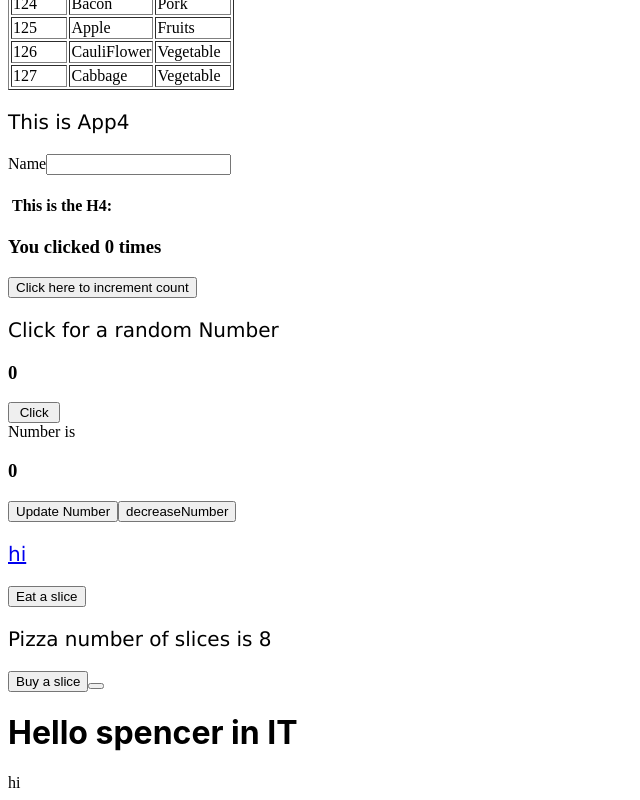
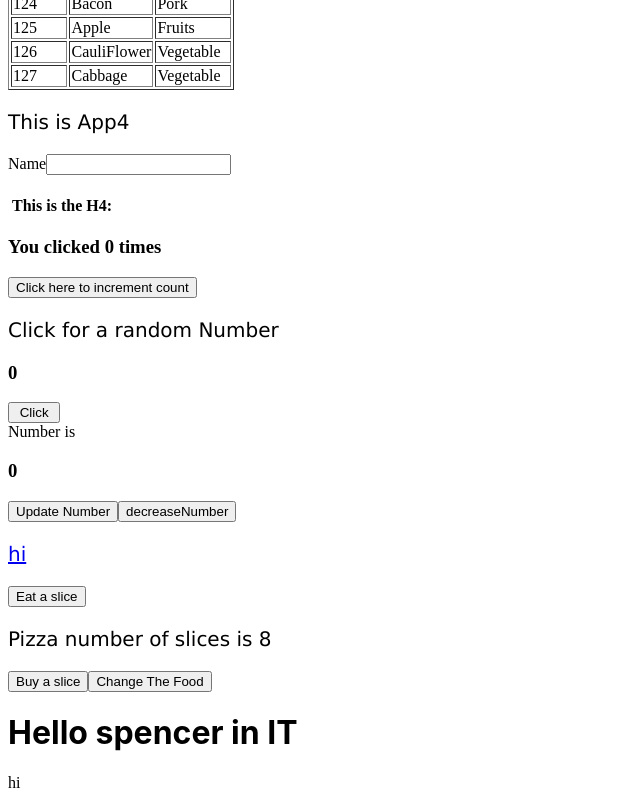
Before and after one commit to iSpensah/react-mx2kap, a React (Create React App) app: page / in a window 1280 px wide. Shown: the part 427-1227 px from the top of the page, without its empty margins (0-640 px from the left). Built offline with nearby package versions, Linux system fonts and the light colour scheme.

Commit message:
1 file modified

```diff
--- a/src/Pizza.js
+++ b/src/Pizza.js
@@ -8,6 +8,7 @@ class Pizza extends React.Component {
     this.state;
     this.eatSlice = this.eatSlice.bind(this);
     this.buySlice = this.buySlice.bind(this);
+    this.changeState = this.changeState.bind(this);
   }
 
   buySlice() {
@@ -36,7 +37,10 @@ class Pizza extends React.Component {
           {this.state.Food} number of slices is {this.state.slices}
         </p>
         <Button action={this.buySlice} label="Buy a slice" />
-        <Button onchange={() => this.state.changeState} />
+        <Button
+          onchange={() => this.state.changeState}
+          label="Change The Food"
+        />
       </div>
     );
   }
```
